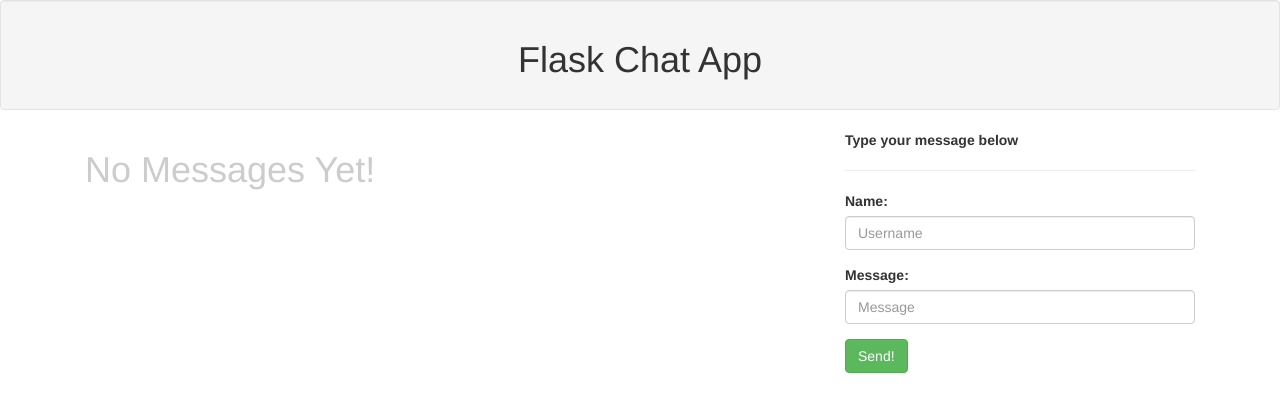
After one commit to ErikaMalpa/FinalYearProject, a Flask app: template flaskapp/app/server/templates/chat.html in a window 1280 px wide. The commit adds this page. Shown: the top 412 px of the page. Run offline with Flask 2, Linux system fonts and the light colour scheme; the template is opened without the code that fills it, so the values that code supplies are empty; some libraries are stand-ins or nearby versions.

Commit message:
Chat feature added

```diff
--- a/flaskapp/app/server/home.py
+++ b/flaskapp/app/server/home.py
@@ -1,10 +1,11 @@
 import os
 from flask import Flask, flash, request, redirect, url_for, render_template, session, abort, logging,  Response, send_file
+from flask_socketio import SocketIO, send
 from sqlalchemy import create_engine
 from sqlalchemy.orm import scoped_session, sessionmaker
 from passlib.hash import sha256_crypt
 from werkzeug.utils import secure_filename
-
+from flask_socketio import SocketIO, emit
 #####
 from sklearn.decomposition import PCA
 import csv
@@ -15,7 +16,7 @@ import pandas as pd
 import numpy as np
 from sklearn.model_selection import train_test_split
 from matplotlib.colors import ListedColormap
-import tensorflow as tf
+##import tensorflow as tf
 from sklearn.neighbors import KNeighborsClassifier
 import matplotlib.pyplot as plt
 import pylab as pl
@@ -29,9 +30,12 @@ UPLOAD_FOLDER = 'upload'
 ALLOWED_EXTENSIONS = set(['txt', 'csv','soft'])
 
 app = Flask(__name__)
+app.config['SECRET_KEY'] = 'donottellanyoneaboutthis'
+#socketio wrapper for the app
+socketio = SocketIO(app,async_mode = 'eventlet')
 app.config['UPLOAD_FOLDER'] = UPLOAD_FOLDER
 
-@app.route('/')
+@app.route('/home')
 def home():
     if not session.get('log'):
         return redirect(url_for('login'))
@@ -362,6 +366,17 @@ def upload_file2():
       #  headers={"Content-disposition":
        #          "attachment; filename=khan_train.csv"})
 
+@app.route('/')
+def chat():
+    return render_template('chat.html')
+
+#event for broadcasting message to everyone...
+@socketio.on('my event')
+def handle_message(json):
+    print(json)
+    socketio.emit('my response',json)
+
 if __name__ == '__main__':
-    app.secret_key="this0is1a2pass3word4"
-    app.run(debug=True)
+    #app.secret_key="this0is1a2pass3word4"
+    #app.run(debug=True)
+    socketio.run(app,debug = True)
--- /dev/null
+++ b/flaskapp/app/server/requirements.txt
@@ -0,0 +1,3 @@
+flask
+flask-socketio
+eventlet
--- /dev/null
+++ b/flaskapp/app/server/templates/chat.html
@@ -0,0 +1,80 @@
+<!doctype html>
+<html lang="en">
+  <head>
+    <title>Chat App</title>
+    <!-- Required meta tags -->
+    <meta charset="utf-8">
+    <meta name="viewport" content="width=device-width, initial-scale=1, shrink-to-fit=no">
+     <!-- Bootstrap CSS -->
+    <link rel="stylesheet" href="https://maxcdn.bootstrapcdn.com/bootstrap/3.3.7/css/bootstrap.min.css">
+    <style type="text/css">
+        div.msgbbl{
+            backgroud-color : gray;
+            padding : 5px 10px;
+            border-radius: 10px;
+            color: #555;
+            margin-bottom: 5px;
+        }
+    </style>
+  </head>
+  <body>
+        <div class = "well text-center">
+            <h1>Flask Chat App</h1>
+        </div>
+        <div class = "container">
+            <div class = "col-sm-8">
+                <div id="no_message">
+                    <h1 style = "color: #ccc">No Messages Yet!</h1>
+                    <div class="message-holder"></div>
+                </div>
+            </div>
+        <div class="col-sm-4">
+            <form action = "" method = "POST">
+                <b>Type your message below</b>
+                <hr>
+                <div class="form-group">
+                    <label for="username">Name:</label>
+                    <input type="text" class="username form-control" id="username" placeholder="Username">
+                </div>
+                <div class="form-group">
+                    <label for="message">Message:</label>
+                    <input type="text" class="message form-control" id="message" placeholder = "Message">
+                </div>
+                  <button type="submit" class="btn btn-success">Send!</button>
+            </form>
+        </div>
+    </div>
+        <script src="https://ajax.googleapis.com/ajax/libs/jquery/3.2.1/jquery.min.js"></script>
+        <script src="https://maxcdn.bootstrapcdn.com/bootstrap/3.3.7/js/bootstrap.min.js"></script>
+        <script src="https://cdnjs.cloudflare.com/ajax/libs/socket.io/1.7.3/socket.io.min.js"></script>
+        <script type="text/javascript">
+        var socket = io.connect("http://localhost:5000/");
+        //broadcast a message
+        socket.on('connect',function(){
+            socket.emit('my event',{
+                data: 'User Connected'
+            });
+        });
+        var form = $('form').on('submit',function(e){
+            e.preventDefault();
+            var username = $('input.username').val();
+            var message = $('input.message').val();
+            socket.emit("my event",{
+                user:username,
+                msg:message
+            });
+            //Empty the message the field
+            $('input.message').val('').focus();
+        });
+
+        //capture message
+            socket.on('my response',function(msg){
+                if(typeof msg.user !== 'undefined'){
+                    $('h1').remove();
+                    $('div.message-holder').append('<div class="msgbbl"><b>'+msg.user+'</b>:'+msg.msg+'</div>');
+                }
+                console.log(msg);
+            });
+        </script>
+  </body>
+</html>
--- a/flaskapp/app/server/templates/layout.html
+++ b/flaskapp/app/server/templates/layout.html
@@ -72,6 +72,7 @@
         <li><a href="{{ url_for('convertion_file') }}">Convert</a></li>
         <li><a href="{{ url_for('download_file') }}">Download</a></li>
         <li><a href="{{ url_for('results') }}">Results</a></li>
+        <li><a href="http://127.0.0.1:5000/">Chat</a></li>
         <li><a href="{{ url_for('home') }}">Log Out</a></li>
       </ul>
     </div>
```
Also changed, not shown: flaskapp/app/server/modelManager.py (deleted, +0 -89 lines), flaskapp/app/server/package-lock.json (added), 3 other files.
